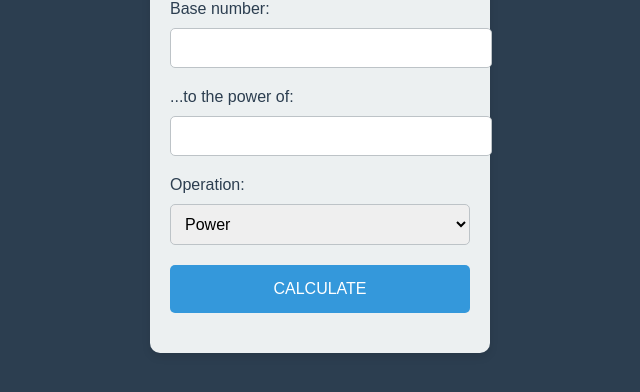
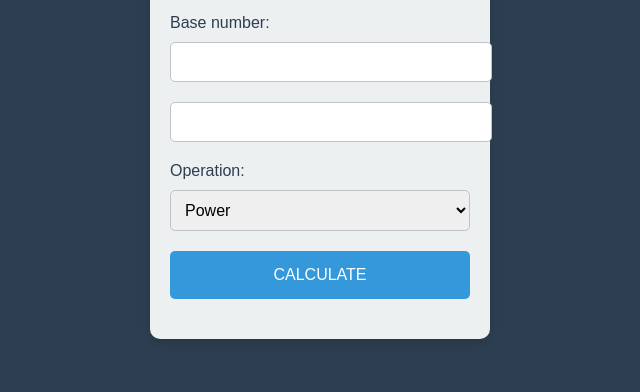
Before and after one commit to MayowaXI/cloudcalculator, a plain HTML site: page index.html in a window 1280 px wide. Shown: the part 292-684 px from the top of the page, without its empty margins (320-960 px from the left). Drawn offline with Linux system fonts and the light colour scheme.

Commit message:
Update index.html

```diff
--- a/index.html
+++ b/index.html
@@ -73,7 +73,7 @@
         <label>Base number:</label>
         <input type="text" id="base">
 
-        <label>...to the power of:</label>
+
         <input type="text" id="exponent">
 
         <label>Operation:</label>
```
